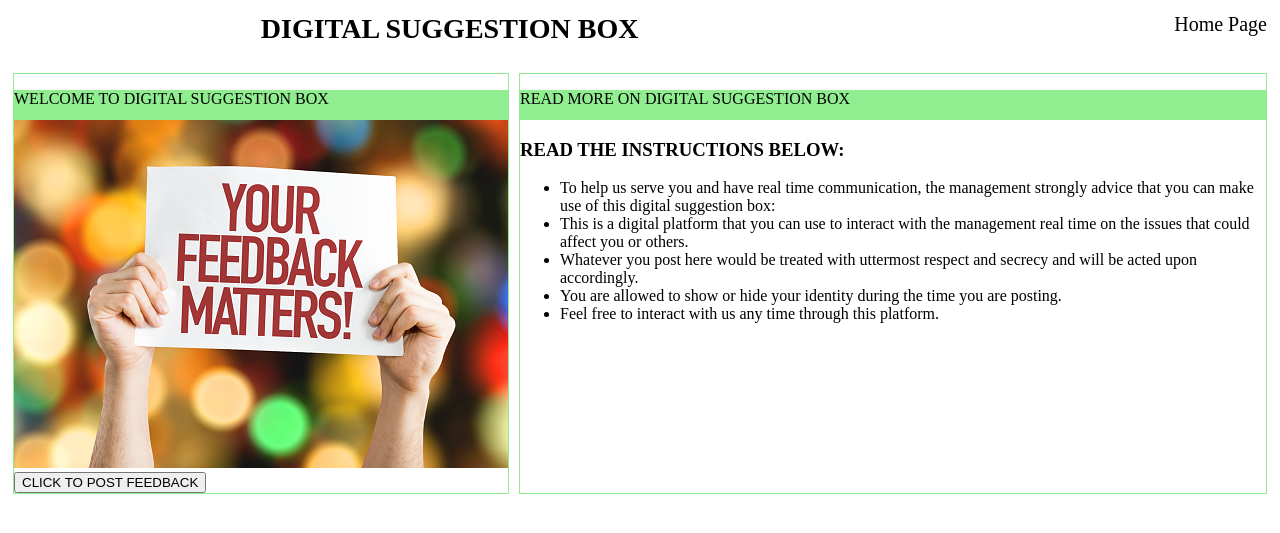
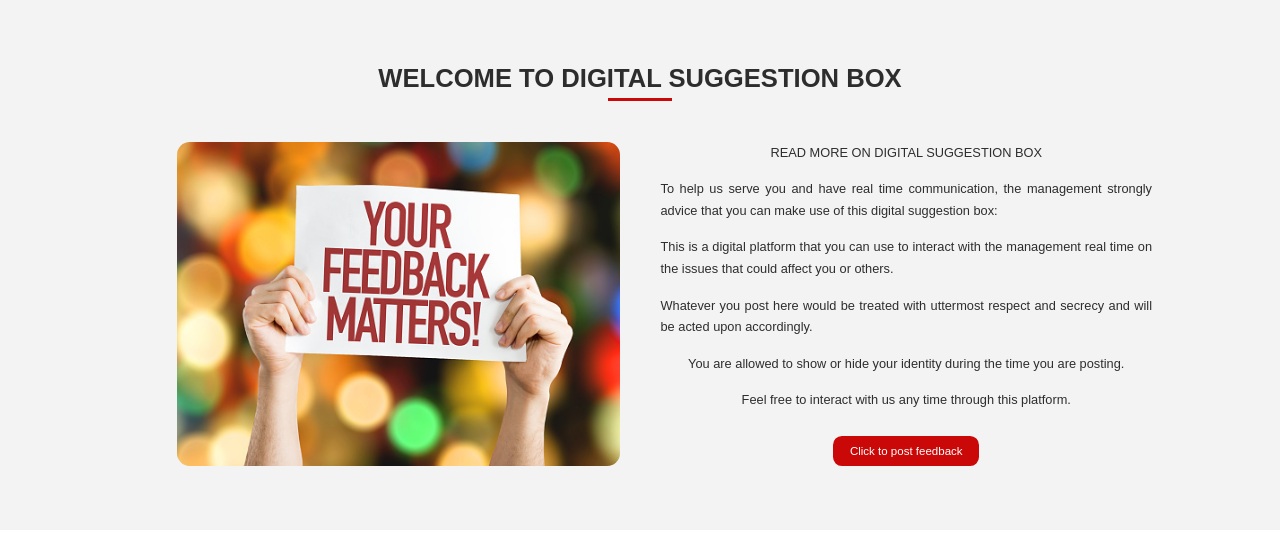
Before and after one commit to Nicholas-Kimutai/Quiver-Feedback, a PHP site: page / in a window 1280 px wide. Shown: the top 533 px of the page. Run offline with PHP 8.4, Linux system fonts and the light colour scheme.

Commit message:
Refactor

```diff
--- a/css/index.css
+++ b/css/index.css
@@ -1,95 +1,203 @@
-@import url('https://fonts.googleapis.com/css2?family=Poppins:wght@400;500;600&display=swap');
+/* - - - browser resets - - - */
+* {
+    margin: 0;
+    padding: 0;
+    box-sizing: border-box;
+    font-family: 'Poppins', sans-serif;
+    color: rgba(0, 0, 0, 0.815);
+    scroll-behavior: smooth;
+}
+
+/* - - - global properties - - - */
+p, li {
+    font-size: 1vw;
+    line-height: 1.7vw;
+}
+@media screen and (max-width: 500px) {
+    p, li {
+        font-size: 3.5vw;
+        line-height: 6vw;
+    }
+}
 
 
-.navbar a{
-    color: black;
-    margin-inline: 5px;
-    text-decoration:none;
-    font-size: 20px;
-    float: inline-end;
-    float: right;
+h3 {
+    font-size: 2vw;
 }
-@media screen and (max-width:500px) {
-    .navbar a{
-        color: black;
-    margin-inline: 5px;
-    text-decoration:none;
-    font-size: 20px;
-    float: inline-end;
-    float: right;
+@media screen and (max-width: 500px) {
+    h3 {
+        font-size: 7vw;
     }
-
 }
 
-.navbar h2{
-    margin-top: 1%;
-    margin-left: 20%;
-    font-size: 28px;
+
+h3.menu {
+    font-size: 1.5vw;
+    padding: 2% 0 1% 0 ;
 }
-@media screen and (max-width:500px) {
-    .navbar h2{
-        margin-top: 1%;
-        margin-left: 20%;
-        font-size: 28px;
+@media screen and (max-width: 500px) {
+    h3.menu {
+        font-size: 6vw;
+        padding: 2% 0 1% 0 ;
     }
-
 }
-
-.content{
-    display: flex;
-    flex-direction: row;
-
-
-}
-@media screen and(max-width:500px) {
-    .content{
-        display: flex;
-        flex-direction: row;
-    }
-
-}
-
-.content .content1{
-    margin: 5px;
-    border: solid lightgreen 0.5px;
 
 
 
+hr {
+    height: 0.2vw;
+    background-color: #ca0808;
+    outline: none;
+    border: none;
+    width: 5vw;
+    margin-top: 0.5%;
+}
+@media screen and (max-width: 500px) {
+    hr {
+        height: 1vw;
+        background-color: #ca0808;
+        outline: none;
+        border: none;
+        width: 20vw;
+        margin-top: 0.5%;
+    }
 }
 
-@media screen and (max-width:500px) {
-    .content .content1{
-        margin: 5px;
 
-    }
-
-}
-.content .content1 .label{
-    background-color: lightgreen;
-    height: 30px;
+main {
+    display: flex;
+    flex-direction: column;
+    align-items: center;
+    position: relative;
 }
 
- @media screen and (max-width:500px) {
-    .content .content1 .label{
-        background-color: lightgreen;
-        height: 30px;
+/* - - - about section - - - */
+
+#about{
+    width: 100%;
+    padding: 5% 10%;
+    text-align: center;
+    display: flex;
+    flex-direction: column;
+    align-items: center;
+    background-color: #f3f3f3;
+}
+@media screen and (max-width: 500px) {
+    #about{
+        width: 100%;
+        padding: 15% 5%;
+        text-align: center;
+        display: flex;
+        flex-direction: column;
+        align-items: center;
+        background-color: #f3f3f3;
     }
+}
 
- }
+#about .information {
+    display: flex;
+    padding-top: 4%;
+    justify-content: space-between;
+}
 
- .footer {
-    text-align: center;
-    position: fixed;
+@media screen and (max-width: 500px) {
+    #about .information {
+        display: flex;
+        flex-direction: column-reverse;
+        padding-top: 10%;
+        justify-content: space-between;
+    }
+}
 
- }
+#about .information div {
+    display: flex;
+    justify-content: center;
+    width: 48%;
+}
 
- @media screen and (max-width:500px) {
-    .footer {
-        text-align: center;
-        position: fixed;
+@media screen and (max-width: 500px) {
+    #about .information div {
+        display: flex;
+        justify-content: center;
+        width: 100%;
     }
+}
 
- }
+#about .information .info {
+    display: flex;
+    flex-direction: column;
+    justify-content: center;
+    align-items: center;
+}
+@media screen and (max-width: 500px) {
+    #about .information .info {
+        display: flex;
+        flex-direction: column;
+        justify-content: center;
+        align-items: center;
+        padding-top: 10%;
+    }
+}
+
+#about .information .info p {
+    padding-bottom: 3%;
+    text-align: justify;
+}
+
+#about .information .info a {
+    width: 100%;
+}
+@media screen and (max-width: 500px) {
+    #about .information .info a {
+        width: 100%;
+    }
+}
+
+
+#about .information .info a button {
+    background-color: #ca0808;
+    color: #fff;
+    padding: 1.5% 3%;
+    outline: none;
+    border: 0.2vw solid #ca0808;
+    margin-top: 2%;
+    border-radius: 0.7vw;
+    cursor: pointer;
+    font-size: 0.9vw;
+}
+@media screen and (max-width: 500px) {
+    #about .information .info a button {
+        background-color: #ca0808;
+        color: #fff;
+        padding: 5% 10%;
+        outline: none;
+        border: 0.2vw solid #ca0808;
+        margin-top: 10%;
+        border-radius: 3vw;
+        cursor: pointer;
+        font-size: 4vw;
+    }
+}
+
+#about .information .images {
+    justify-content: flex-end;
+}
+
+#about .information .images img {
+    width: 90%;
+    border-radius: 1vw;
+}
+@media screen and (max-width: 500px) {
+    #about .information .images img {
+        width: 100%;
+        border-radius: 3vw;
+    }
+}
+
+#about .information .images img.active {
+    display: block;
+}
+
 
  /* - - - feedback-modal section - - - */
 @keyframes appear {
@@ -101,7 +209,7 @@
     }
 }
 .modal-feedback {
-    width: 70%;
+    width: 50%;
     height: 50vh;
     padding: 5%;
     background-color: #ffff;
@@ -344,7 +452,7 @@
 
     .popupConfirmation.open{
         display: flex;
-        top:50%;
+
     }
     #confirmation h3 {
         margin-top: 2%;
--- a/index.html
+++ b/index.html
@@ -41,9 +41,9 @@
                         <input type="text" name="details" placeholder="Leave your feedback message here...">
                     </div>
 
-                    <div class="submit">
-                        <input class="submit" type="submit" value="Submit Feedback">
-                    </div>
+                    <!-- <div class="submit"> -->
+                        <button class="feedback-submit" type="submit" >submit Feedback</button>
+                    <!-- </div> -->
                 </form>
             </div>
 
@@ -59,13 +59,41 @@
         </div>
 
         <!-- Navbar section -->
-        <div class="navbar">
-            <!-- <a href="#" >Post Feedback</a> -->
+        <!-- <div class="navbar">
+            <a href="#" >Post Feedback</a>
             <a href="#">Home Page</a>
             <h2>DIGITAL SUGGESTION BOX</h2>
-        </div>
+        </div> -->
 
-        <!-- Content section -->
+        <!-- content -->
+
+        <section id="about">
+            <h3>WELCOME TO DIGITAL SUGGESTION BOX</h3>
+            <hr>
+            <div class="information">
+                <div class="images">
+                    <img class="slider-img" src="./images/HomeImage.jpeg" alt="pizza-5">
+                </div>
+
+                <div class="info">
+                    <p>READ MORE ON DIGITAL SUGGESTION BOX</p>
+                    <p>To help us serve you and have real time communication, the management strongly advice that you can make use of this digital suggestion box:</p>
+                    <p>This is a digital platform that you can use to interact with the management real time on the issues that could affect you or others.</p>
+                    <p>Whatever you post here would be treated with uttermost respect and secrecy and will be acted upon accordingly.</p>
+                    <p>You are allowed to show or hide your identity during the time you are posting.</p>
+                    <p>Feel free to interact with us any time through this platform.</p>
+
+                    <a href="#menu">
+                        <button>Click to post feedback</button>
+                    </a>
+
+                </div>
+
+            </div>
+        </section>
+
+
+        <!-- Content section
         <div class="content">
             <div class="content1">
                 <div class="label">
@@ -76,7 +104,7 @@
             </div>
             <div class="content1">
                 <div class="label">
-                    <p>READ MORE ON DIGITAL SUGGESTION BOX</p>
+
                 </div>
                 <div>
                     <h3>READ THE INSTRUCTIONS BELOW: </h3>
@@ -89,11 +117,11 @@
                     </ul>
                 </div>
             </div>
-        </div>
+        </div> -->
 
         <!-- Footer section -->
 
     </div>
-<script src="script.js"></script>
+<script src="./js/script.js"></script>
 </body>
 </html>
--- a/script.js
+++ b/js/script.js
@@ -3,9 +3,9 @@ var modalFeedback=document.querySelector('.modal-feedback');
 var modalClose=document.querySelector('.close-feedback-modal');
 
 
-var popup=document.querySelector('.submission');
-var openPopup=document.querySelector('.popupConfirmation');
-var popClose=document.querySelector('.popclose');
+// var popup=document.querySelector('.feedback-sumbit');
+// var openPopup=document.querySelector('.popupConfirmation');
+// var popClose=document.querySelector('.popclose');
 
 modalBtn.addEventListener('click',function(){
     modalFeedback.classList.add('show');
@@ -15,13 +15,14 @@ modalClose.addEventListener('click',function(){
     modalFeedback.classList.remove('show');
 });
 
-popup.addEventListener('click',function(){
-    modalFeedback.classList.add('open');
-});
 
-popClose.addEventListener('click',function(){
-    modalFeedback.classList.remove('open');
-});
+// popup.addEventListener('click',function(){
+//     openPopup.classList.add('open');
+// });
+
+// popClose.addEventListener('click',function(){
+//     openPopup.classList.remove('open');
+// });
 
 
 //Feedback submission validation
```
